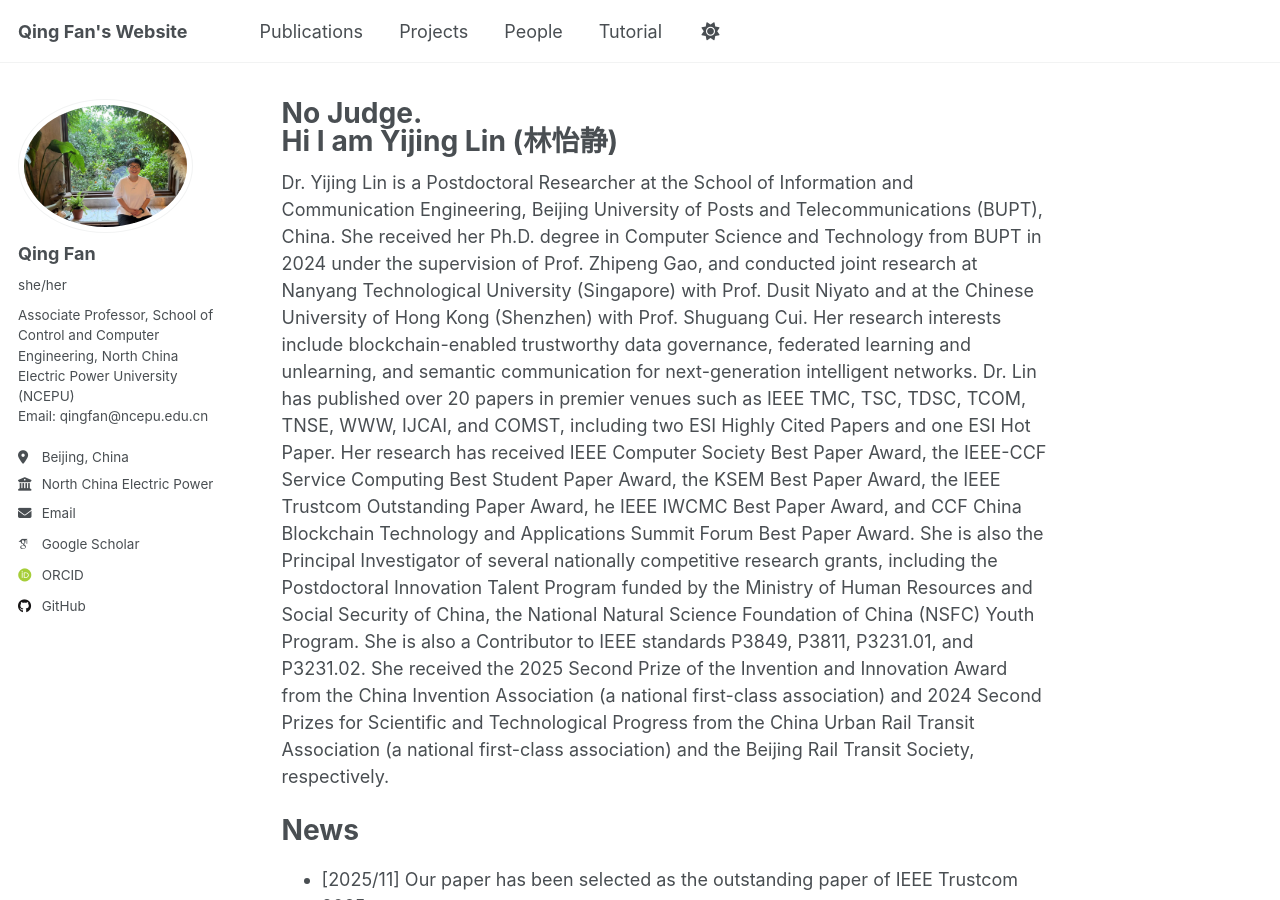
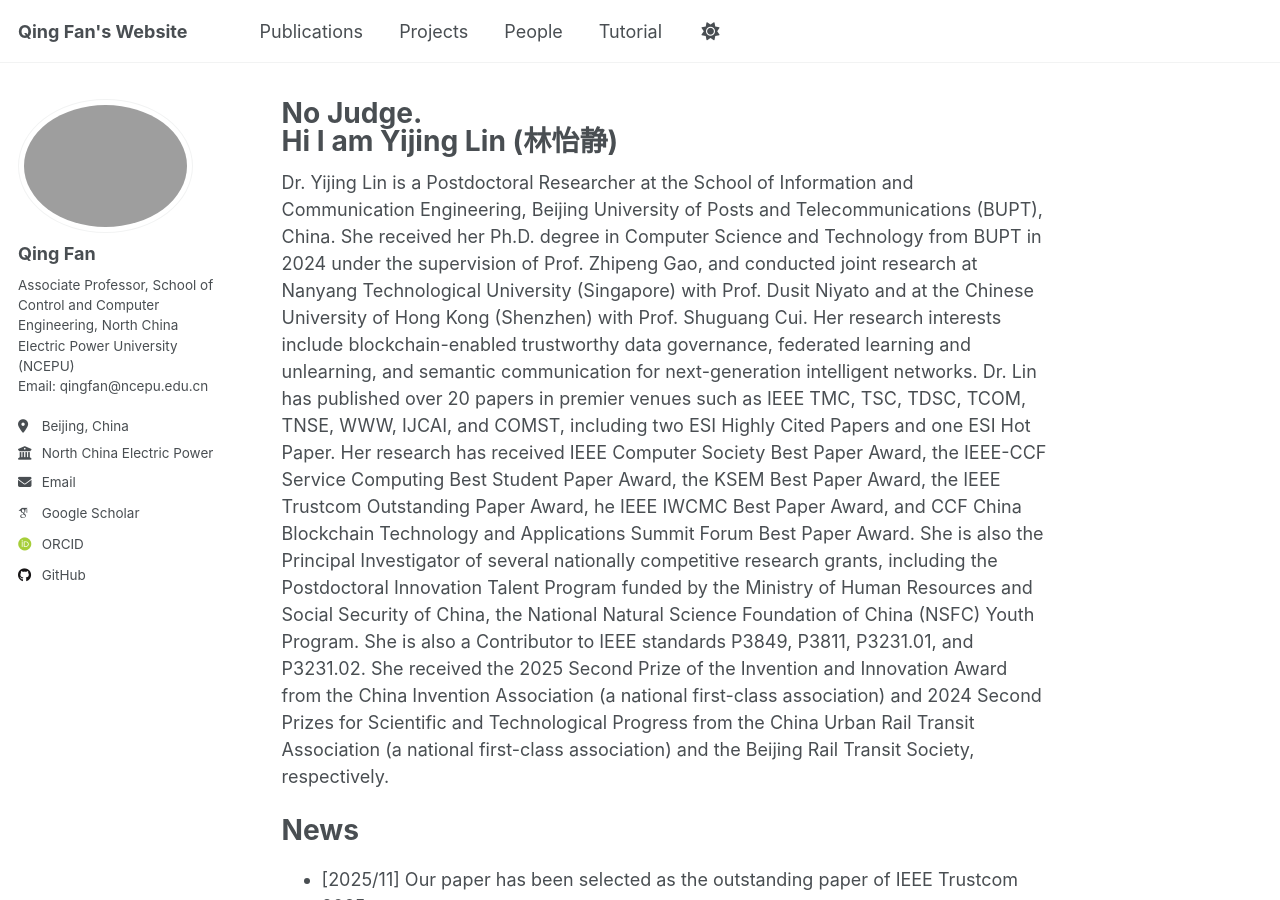
Before and after one commit to QingFan-NCEPU/qingfan-ncepu.github.io, a Jekyll site: the page built from _pages/about.md, in a window 1280 px wide and 900 px high. Built offline with Jekyll 4.4.1, drawn with Linux system fonts in a browser that asks for light colours; some web fonts are replaced; comment, search, counter and statistics services are not loaded.

Commit message:
Update _config.yml

```diff
--- a/_config.yml
+++ b/_config.yml
@@ -22,9 +22,9 @@ repository               : "QingFan-NCEPU/qingfan-ncepu.github.io"
 #               Additional customization can be done by editing /_includes/author-profile.html
 author:
   # Biographic information
-  avatar           : "yjlin_jeju.jpeg"
+  avatar           : "qingfan-avatar.jpg"
   name             : "Qing Fan"
-  pronouns         : "she/her"
+  pronouns         :
   bio              : "Associate Professor, School of Control and Computer Engineering, North China Electric Power University (NCEPU) <br> Email: qingfan@ncepu.edu.cn"
   location         : "Beijing, China"
   employer         : "North China Electric Power University"
```
